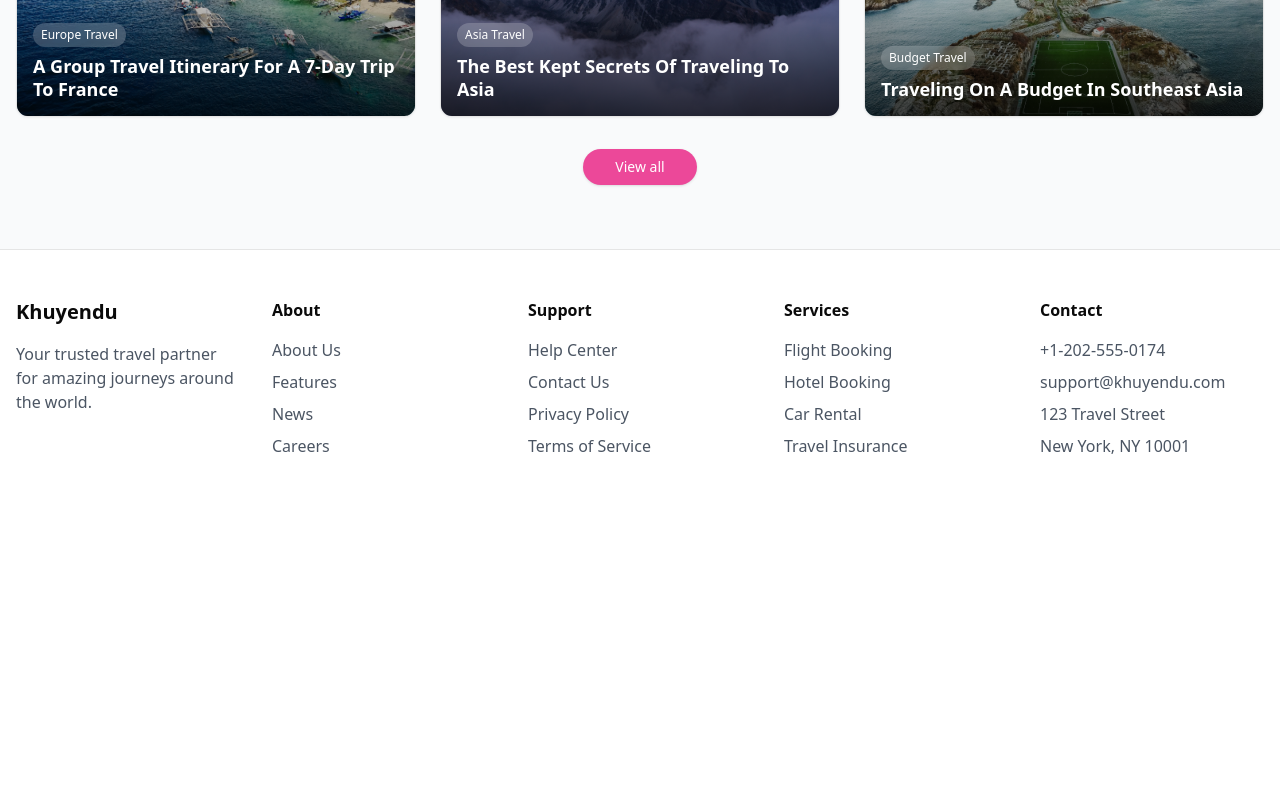
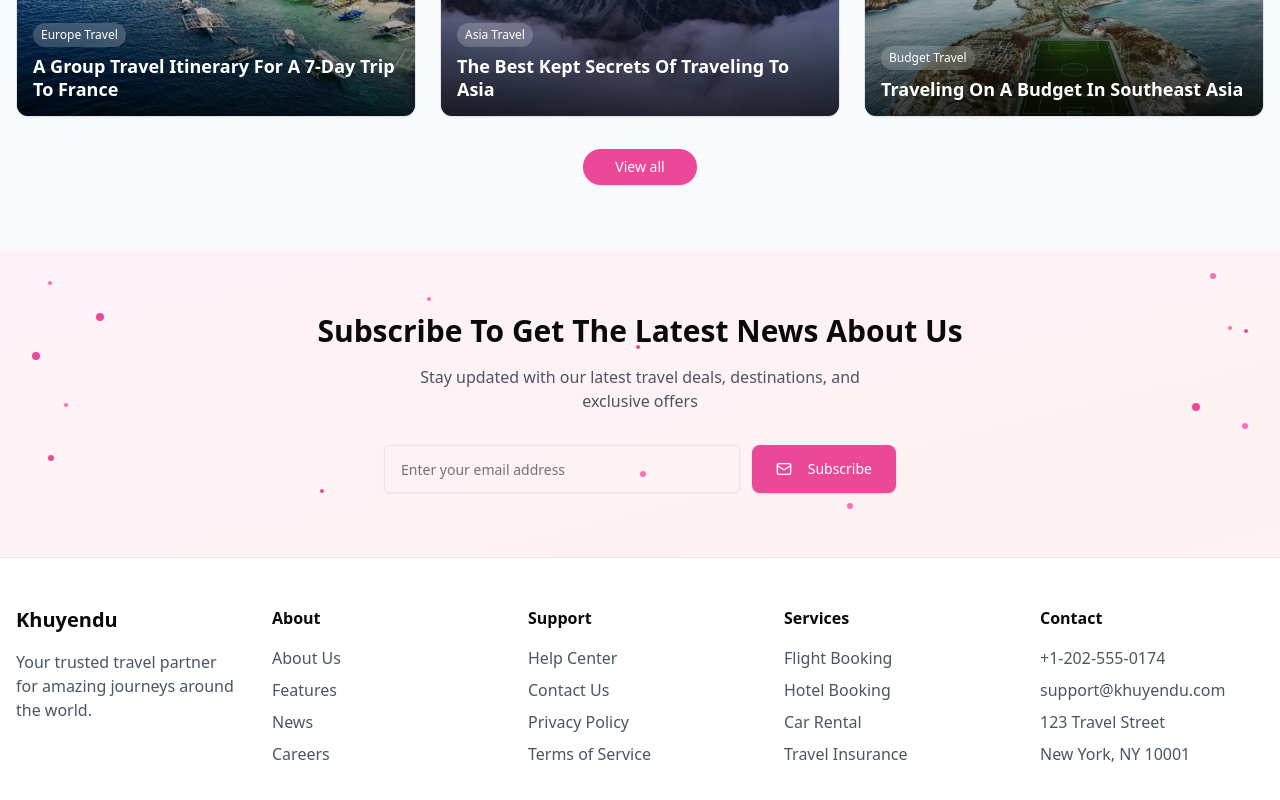
Before and after one commit to farukulWD/kluyuran, a Next.js app: page / in a window 1280 px wide. Shown: the part 3434-4234 px from the top of the page. Before the commit the page ends 3940 px from the top, so only its background shows below. Built offline with nearby package versions, Linux system fonts and the light colour scheme.

Commit message:
added news latter

```diff
--- a/src/app/page.tsx
+++ b/src/app/page.tsx
@@ -5,6 +5,7 @@ import Navbar from "@/components/common/navbar";
 import SearchForm from "@/components/common/search-form";
 import ArticlesSection from "@/components/home-page/articles-section";
 import HeroSection from "@/components/home-page/hero-section";
+import NewsletterSection from "@/components/home-page/newsletter-section";
 import PopularPackage from "@/components/home-page/popular-package";
 import RecommendationsSections from "@/components/home-page/recommendations-sections";
 import TopValueSection from "@/components/home-page/top-value-section";
@@ -19,7 +20,7 @@ export default function Home() {
       <TopValueSection />
       <RecommendationsSections />
       <ArticlesSection />
-
+      <NewsletterSection />
       <Footer />
     </PageTransition>
   );
--- /dev/null
+++ b/src/components/home-page/newsletter-section.tsx
@@ -0,0 +1,128 @@
+"use client";
+import { motion } from "framer-motion";
+import { FadeIn } from "../animations/page-transition";
+import { Input } from "../ui/input";
+import { Button } from "../ui/button";
+import { Mail } from "lucide-react";
+import { z } from "zod";
+import {
+  Form,
+  FormControl,
+  FormField,
+  FormItem,
+  FormMessage,
+} from "../ui/form";
+import { useForm } from "react-hook-form";
+import { zodResolver } from "@hookform/resolvers/zod";
+const SubscriptionSchema = z.object({
+  email: z.string().email({ message: "Please provide valid email address" }),
+});
+
+function NewsletterSection() {
+  type TSubscription = z.infer<typeof SubscriptionSchema>;
+
+  const form = useForm<TSubscription>({
+    resolver: zodResolver(SubscriptionSchema),
+    defaultValues: {
+      email: "",
+    },
+  });
+
+  const handleSubmit = async (data: TSubscription) => {
+    console.log(data);
+    form.reset();
+  };
+
+  return (
+    <section className="py-16 bg-gradient-to-br from-pink-50 to-red-50 relative overflow-hidden">
+      <div className="absolute inset-0 pointer-events-none">
+        {/* Top left area */}
+        <div className="absolute w-1 h-1 bg-pink-400 rounded-full top-8 left-12"></div>
+        <div className="absolute w-2 h-2 bg-pink-500 rounded-full top-16 left-24"></div>
+
+        {/* Top right area */}
+        <div className="absolute w-1.5 h-1.5 bg-pink-400 rounded-full top-6 right-16"></div>
+        <div className="absolute w-1 h-1 bg-pink-500 rounded-full top-20 right-8"></div>
+
+        {/* Left side */}
+        <div className="absolute w-2 h-2 bg-pink-500 rounded-full top-1/3 left-8"></div>
+        <div className="absolute w-1 h-1 bg-pink-400 rounded-full top-1/2 left-16"></div>
+        <div className="absolute w-1.5 h-1.5 bg-pink-500 rounded-full bottom-24 left-12"></div>
+
+        {/* Right side */}
+        <div className="absolute w-1 h-1 bg-pink-400 rounded-full top-1/4 right-12"></div>
+        <div className="absolute w-2 h-2 bg-pink-500 rounded-full top-1/2 right-20"></div>
+        <div className="absolute w-1.5 h-1.5 bg-pink-400 rounded-full bottom-32 right-8"></div>
+
+        {/* Bottom area */}
+        <div className="absolute w-1 h-1 bg-pink-500 rounded-full bottom-16 left-1/4"></div>
+        <div className="absolute w-1.5 h-1.5 bg-pink-400 rounded-full bottom-12 right-1/3"></div>
+
+        {/* Center area scattered */}
+        <div className="absolute w-1 h-1 bg-pink-400 rounded-full top-12 left-1/3"></div>
+        <div className="absolute w-1 h-1 bg-pink-500 rounded-full top-24 right-1/2"></div>
+        <div className="absolute w-1.5 h-1.5 bg-pink-400 rounded-full bottom-20 left-1/2"></div>
+      </div>
+
+      <div className="container mx-auto px-4 relative z-10">
+        <FadeIn delay={0.2}>
+          <div className="text-center mb-8">
+            <h2 className="text-3xl font-bold mb-4">
+              Subscribe To Get The Latest News About Us
+            </h2>
+            <p className="text-gray-600 max-w-md mx-auto">
+              Stay updated with our latest travel deals, destinations, and
+              exclusive offers
+            </p>
+          </div>
+        </FadeIn>
+
+        <FadeIn delay={0.4}>
+          <Form {...form}>
+            <form
+              onSubmit={form.handleSubmit(handleSubmit)}
+              className="max-w-lg mx-auto"
+            >
+              <div className="flex w-full gap-3">
+                <div className="flex-1">
+                  <FormField
+                    control={form.control}
+                    name="email"
+                    render={({ field }) => (
+                      <FormItem>
+                        <FormControl>
+                          <Input
+                            type="email"
+                            {...field}
+                            placeholder="Enter your email address"
+                            className="h-12  px-4 border-gray-200 focus:border-pink-400 focus:ring-pink-400"
+                          />
+                        </FormControl>
+                        <FormMessage />
+                      </FormItem>
+                    )}
+                  />
+                </div>
+
+                <motion.div
+                  whileHover={{ scale: 1.05 }}
+                  whileTap={{ scale: 0.95 }}
+                >
+                  <Button
+                    type="submit"
+                    className="bg-pink-500 hover:bg-pink-600 text-white px-6 h-12 rounded-lg"
+                  >
+                    <Mail className="w-4 h-4 mr-2" />
+                    Subscribe
+                  </Button>
+                </motion.div>
+              </div>
+            </form>
+          </Form>
+        </FadeIn>
+      </div>
+    </section>
+  );
+}
+
+export default NewsletterSection;
```
